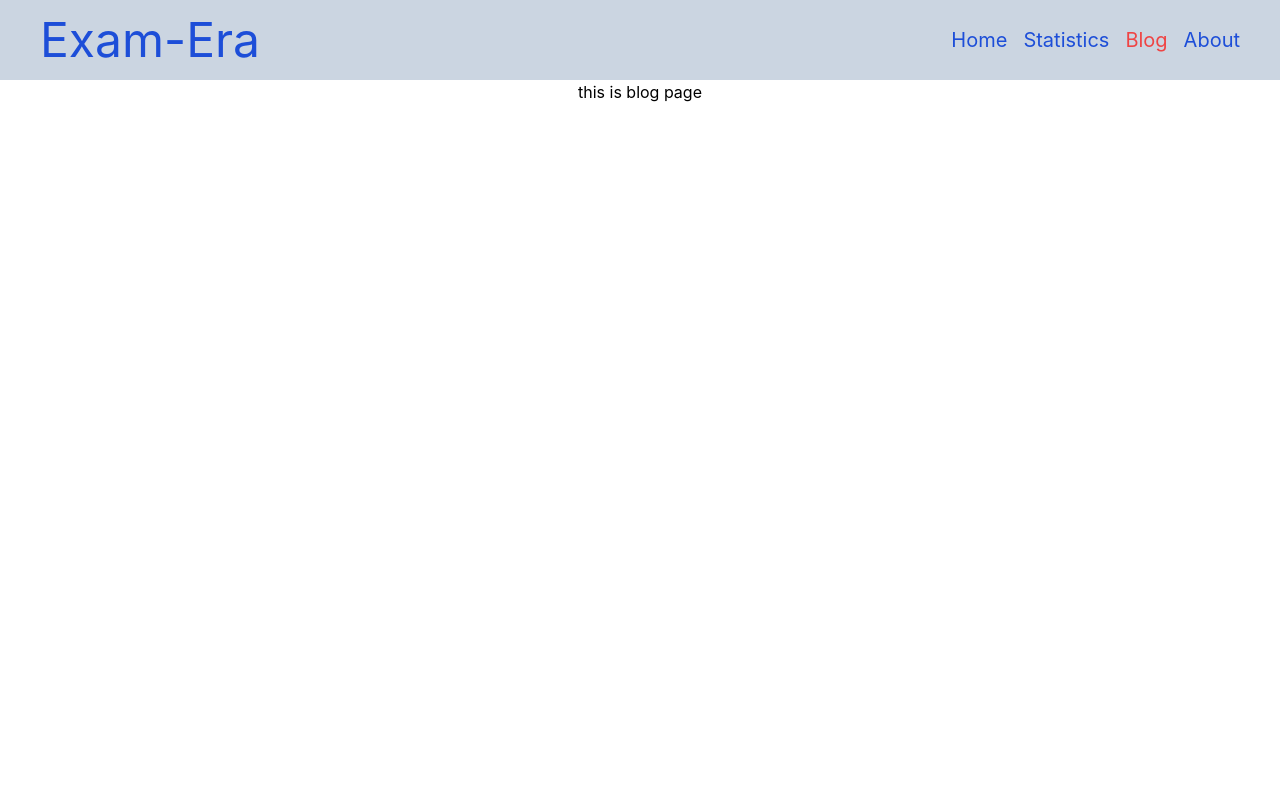
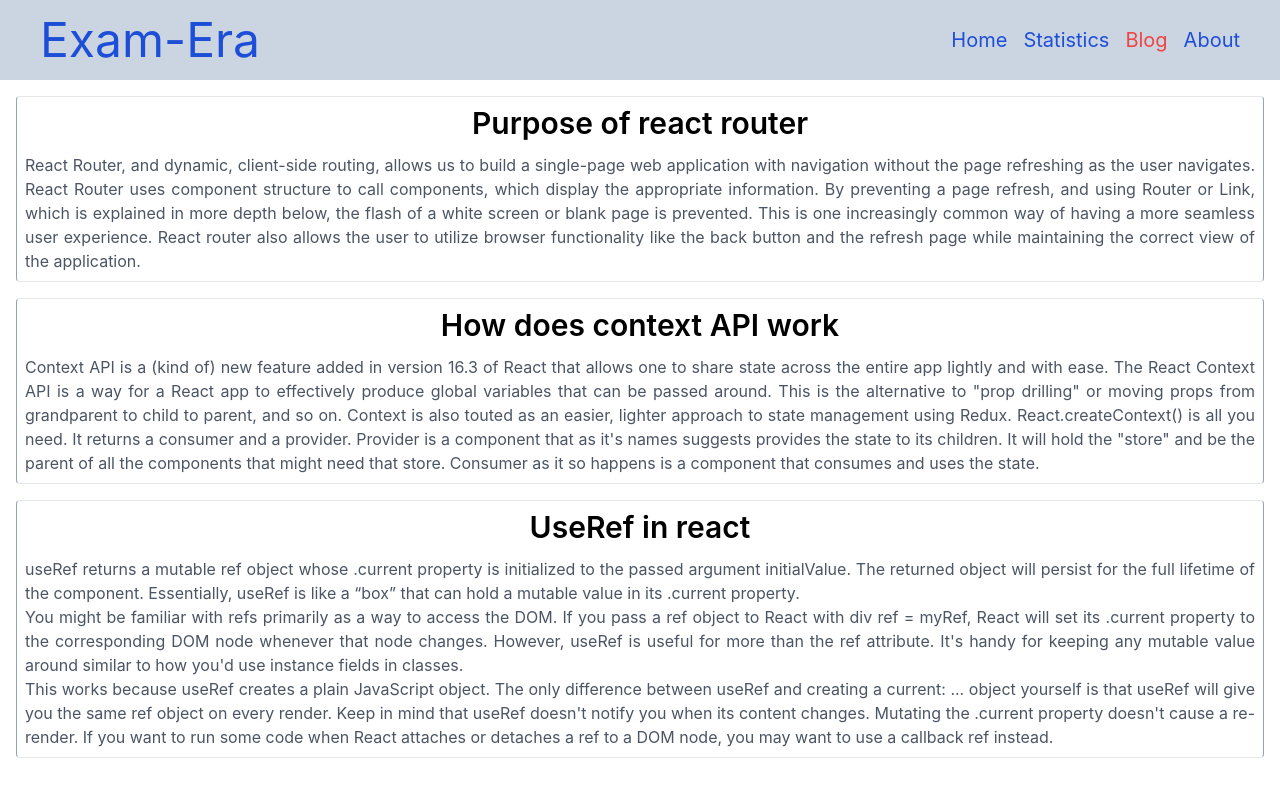
Before and after one commit to arifulislam38/quize-crackers, a React (Create React App) app: page /blog in a window 1280 px wide. Shown: the top 796 px of the page. Built offline with nearby package versions, Linux system fonts and the light colour scheme.

Commit message:
blog page updated and added blog

```diff
--- a/src/components/Blog/Blog.js
+++ b/src/components/Blog/Blog.js
@@ -2,8 +2,41 @@ import React from 'react';
 
 const Blog = () => {
     return (
-        <div>
-            <h1>this is blog page</h1>
+        <div className='m-4'>
+            <div className='border border-x-slate-400 rounded mb-4 text-justify p-2'>
+                <h1 className='text-3xl font-semibold text-center mb-3'>Purpose of react router</h1>
+                <p className='text-gray-600'>React Router, and dynamic, client-side routing, allows us to build a single-page web application with navigation without the page refreshing as the user navigates. React Router uses component structure to call components, which display the appropriate information.
+
+                By preventing a page refresh, and using Router or Link, which is explained in more depth below, the flash of a white screen or blank page is prevented. This is one increasingly common way of having a more seamless user experience. React router also allows the user to utilize browser functionality like the back button and the refresh page while maintaining the correct view of the application.</p>
+            </div>
+            <div className='border border-x-slate-400 rounded mb-4 text-justify p-2'>
+                <h1 className='text-3xl font-semibold text-center mb-3'>How does context API work</h1>
+                <p className='text-gray-600'>
+                Context API is a (kind of) new feature added in version 16.3 of React that allows one to share state across the entire app lightly and with ease.
+
+                The React Context API is a way for a React app to effectively produce global variables that can be passed around. This is the alternative to "prop drilling" or moving props from grandparent to child to parent, and so on. Context is also touted as an easier, lighter approach to state management using Redux.
+
+                React.createContext() is all you need. It returns a consumer and a provider. Provider is a component that as it's names suggests provides the state to its children. It will hold the "store" and be the parent of all the components that might need that store. Consumer as it so happens is a component that consumes and uses the state.
+                </p>
+            </div>
+            <div className='border border-x-slate-400 rounded mb-4 text-justify p-2'>
+                <h1 className='text-3xl font-semibold text-center mb-3'>UseRef in react</h1>
+                <p className='text-gray-600'>
+                useRef returns a mutable ref object whose .current property is initialized to the passed argument initialValue. The returned object will persist for the full lifetime of the component.
+
+                Essentially, useRef is like a “box” that can hold a mutable value in its .current property. <br />
+
+                You might be familiar with refs primarily as a way to access the DOM. If you pass a ref object to React with  div ref = myRef, React will set its .current property to the corresponding DOM node whenever that node changes.
+
+                However, useRef is useful for more than the ref attribute. It's handy for keeping any mutable value around similar to how you'd use instance fields in classes. <br />
+
+                This works because useRef creates a plain JavaScript object. The only difference between useRef and creating a current: ... object yourself is that useRef will give you the same ref object on every render.
+
+                Keep in mind that useRef doesn't notify you when its content changes. Mutating the .current property doesn't cause a re-render. If you want to run some code when React attaches or detaches a ref to a DOM node, you may want to use a callback ref instead.
+
+
+                </p>
+            </div>
         </div>
     );
 };
--- a/src/components/Header/Header.js
+++ b/src/components/Header/Header.js
@@ -7,7 +7,7 @@ const Header = () => {
   const [open, setOpen] = useState(false);
 
     return (
-        <nav className='flex justify-between items-center bg-slate-300 h-[10vh] px-10 shadow-gray-300'>
+        <nav className={`flex justify-between items-center bg-slate-300 h-[10vh] px-10 shadow-gray-300 ${open? 'mb-32' : 'mb-1'}`}>
           <div>
             <h1 className='lg:text-5xl sm:text-4xl text-2xl text-blue-700 sm:text-start'>Exam-Era</h1>
           </div>
--- a/src/components/Main/Main.js
+++ b/src/components/Main/Main.js
@@ -7,7 +7,7 @@ const Main = () => {
     const topics = datas.data;
 
     return (
-        <div className='flex gap-8 justify-center items-center w-3/4 mx-auto mt-32'>
+        <div className='md:flex gap-8 justify-center items-center w-3/4 mx-auto mt-32'>
             {
                 topics.map(topic => <AllTopics key={topic.id} topics={topic}></AllTopics>)
             }
--- a/src/components/Question/Question.js
+++ b/src/components/Question/Question.js
@@ -5,7 +5,7 @@ const Question = ({question,ansCount}) => {
     const {question:query, options, correctAnswer,id} = question;
     console.log('inside the question', question)
     return (
-        <div className='rounded w-1/2 mx-auto mb-3 p-4 shadow-md shadow-zinc-500'>
+        <div className='rounded md:w-1/2 mx-auto mb-3 p-4 shadow-md shadow-zinc-500'>
             <h2 className='text-xl font-bold'>{query}</h2>
            <form className='grid grid-cols-2 gap-3 mt-6'>
              {
--- /dev/null
+++ b/src/components/Statistics/Statistics.css
@@ -0,0 +1,4 @@
+.recharts-surface, .recharts-wrapper{
+    width: 100% !important;
+    height: 100% !important;
+}
--- a/src/components/Statistics/Statistics.js
+++ b/src/components/Statistics/Statistics.js
@@ -1,14 +1,16 @@
 import React from 'react';
 import { useLoaderData } from 'react-router-dom';
 import { LineChart, Line, XAxis, YAxis, CartesianGrid, Tooltip, Legend} from 'recharts';
+import './Statistics.css';
 
 const Statistics = () => {
     const data = useLoaderData();
     const allCategory = data.data;
     return (
-        <div className='w-3/4 mx-auto h-2/3 flex flex-col items-center'>
+        <div className='md:w-3/4 mx-auto h-2/3 flex flex-col items-center'>
              <p className='text-3xl font-semibold mb-6 mt-6'>Total Category in this page</p>
 
+            <div className='sm:w-screen md:w-full'>
             <LineChart width={800} height={400} data={allCategory}>
                  <CartesianGrid strokeDasharray="3 3" />
                  <XAxis dataKey="name" />
@@ -17,6 +19,7 @@ const Statistics = () => {
                  <Legend />
                  <Line type="monotone" dataKey="total" stroke="#8884d8" activeDot={{ r: 8 }} />
             </LineChart>
+            </div>
 
         </div>
     );
--- a/src/components/Topic/Topic.js
+++ b/src/components/Topic/Topic.js
@@ -3,7 +3,7 @@ import { useState } from 'react';
 import { useLoaderData } from 'react-router-dom';
 import Question from '../Question/Question';
 
-import { ToastContainer, toast } from 'react-toastify';
+import { toast } from 'react-toastify';
 import 'react-toastify/dist/ReactToastify.css';
 
 const Topic = () => {
@@ -19,7 +19,7 @@ const Topic = () => {
     const succesToast = () =>{
         toast.success('Your ans is right', {
             position: "top-center",
-            autoClose: 5000,
+            autoClose: 2000,
             hideProgressBar: false,
             closeOnClick: true,
             pauseOnHover: true,
@@ -32,7 +32,7 @@ const Topic = () => {
     const wrongToast = () =>{
         toast.success('Ops! its a wrong answer', {
             position: "top-center",
-            autoClose: 5000,
+            autoClose: 2000,
             hideProgressBar: false,
             closeOnClick: true,
             pauseOnHover: true,
@@ -75,16 +75,17 @@ const Topic = () => {
     return (
         <div className='mt-12'>
             <h2 className='my-7 text-4xl text-green-600'><span className=' text-blue-600'>{name}</span> questions</h2>
-            {
-                questions.map(question => <Question key={question.id} question={question} ansCount={ansCount}></Question>)
-            }
-            <div className='fixed top-28 right-10 w-48 h-44 bg-slate-200 rounded shadow-md shadow-slate-500 p-2 text-start flex items-center justify-center'>
+            <div className='md:fixed sm:static top-28 right-10 md:w-48 md:h-44 sm:m-3 bg-slate-200 rounded shadow-md shadow-slate-500 p-2 text-start flex items-center justify-center'>
                <div>
                     <h2 className='font-bold text-xl text-blue-500 mb-2'>Total attempt: {attempt.length}</h2>
                     <h2 className='font-bold text-xl text-gray-600 mb-2'>Total correct: {correct.length}</h2>
                     <h2 className='font-bold text-xl text-gray-600 mb-2'>total wrong: {incorrect.length}</h2>
                </div>
             </div>
+            {
+                questions.map(question => <Question key={question.id} question={question} ansCount={ansCount}></Question>)
+            }
+
         </div>
     );
 };
```
